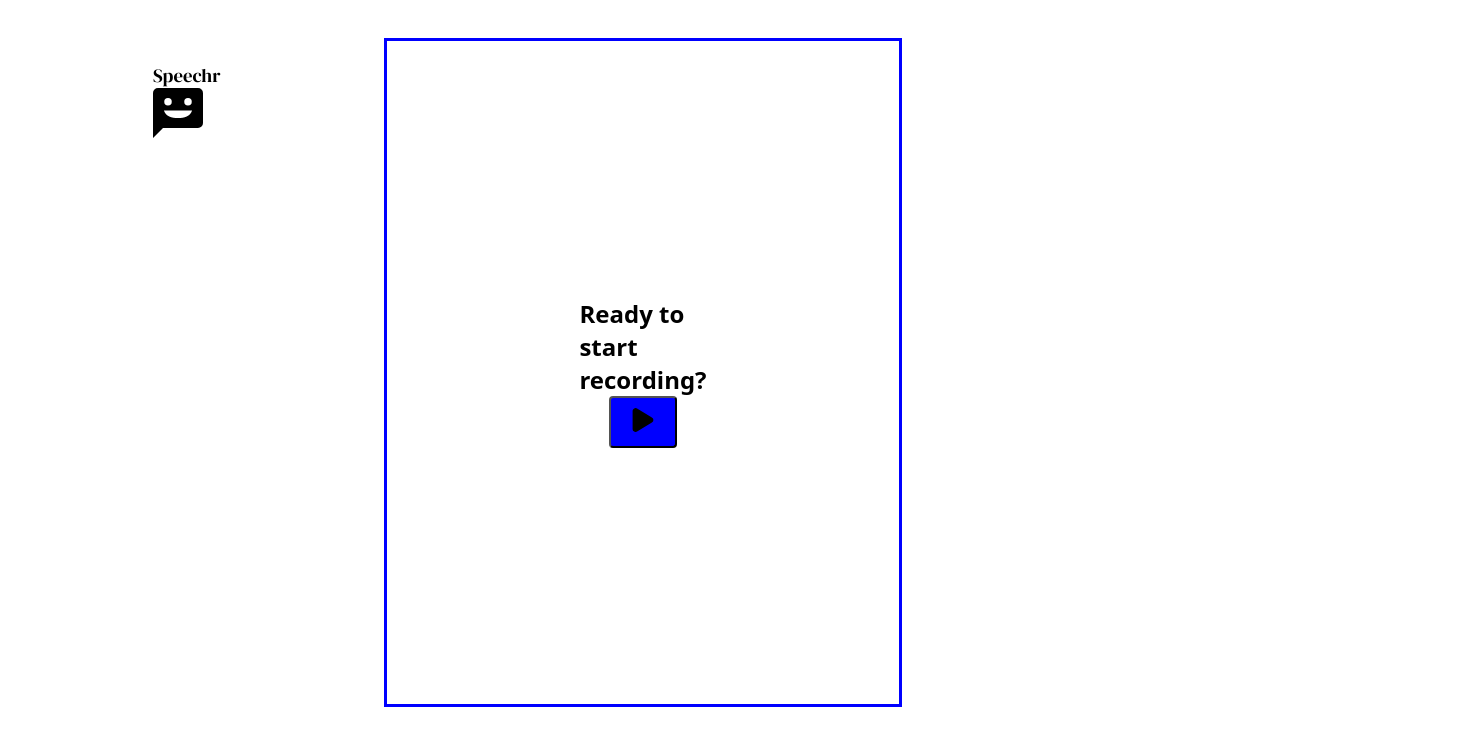
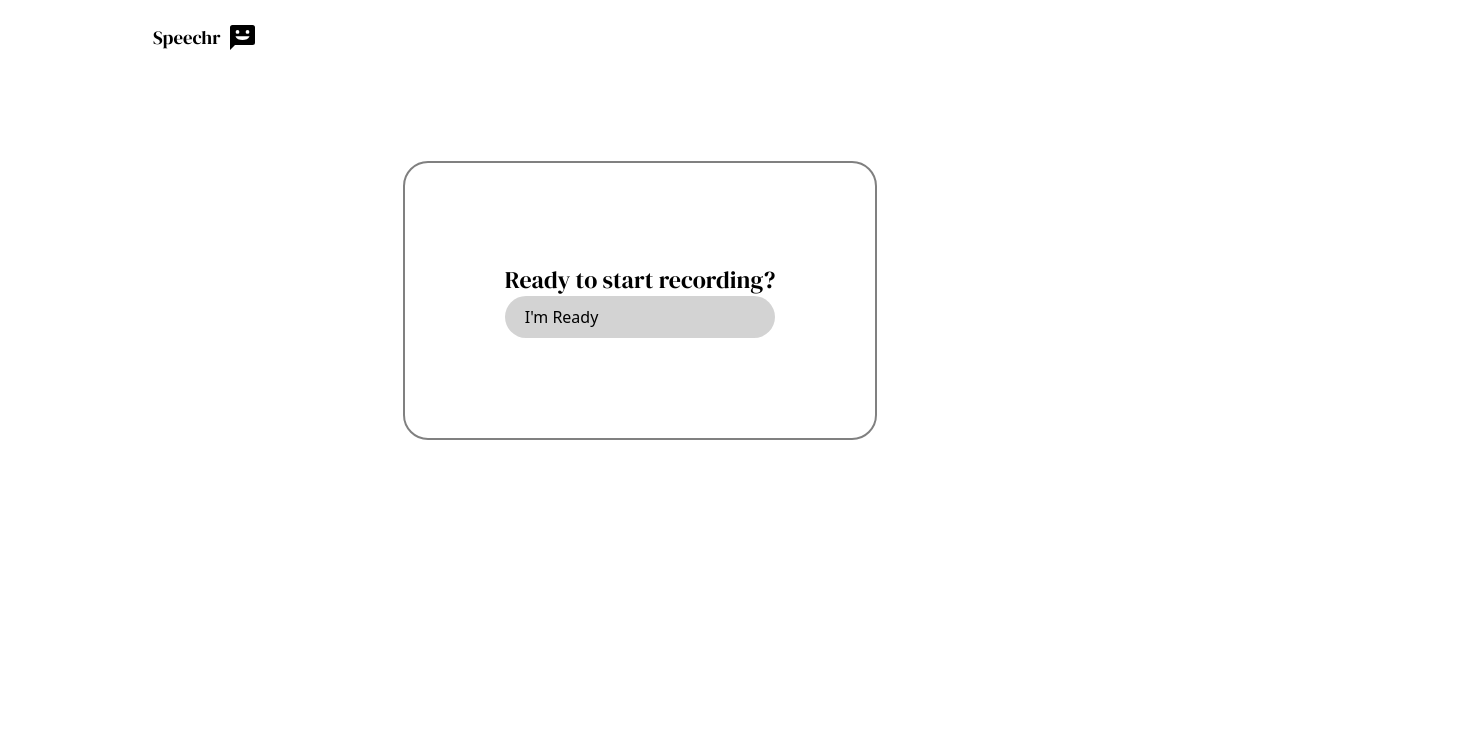
Before and after one commit to axolotl-salamander/speechmander, a React app: page /record in a window 1280 px wide. Shown: the top 746 px of the page, 1458 px wide, since content can reach past the window. Built offline with nearby package versions, Linux system fonts and the light colour scheme; what mic-recorder-to-mp3 would draw is missing.

Commit message:
began new front end implementation

```diff
--- a/client/components/Record.jsx
+++ b/client/components/Record.jsx
@@ -37,8 +37,6 @@ const Record = () => {
   const stopRecording = () => {
     Mp3Recorder.stop().getMp3()
       .then(([buffer, blob]) => {
-        // const blobUri = URL.createObjectURL(blob);
-        // setBlobUrl(blobUri);
         const file = new File(buffer, 'new-speech-recording.mp3', {
           type: blob.type,
           lastModified: Date.now()
@@ -54,12 +52,9 @@ const Record = () => {
           player.play();
         }, 1000);
         setFinishedRecording(true);
+
       })
       .catch(err => console.log('There was an error retreiving recorded file.'));
-    // if (recognitionRef.current) {
-    //   recognitionRef.current.stop();
-    //   setFinishedRecording(true);
-    // }
   };
 
   const handleToggleRecording = () => {
@@ -71,15 +66,7 @@ const Record = () => {
   const transcribeAudio = async (audio) => {
     const audioFile = testAudio;
 
-    fetch('/api', {
-      method: 'POST',
-      headers: {
-        'Content-Type': 'application/json'
-      },
-      body: {
-        audio: audioFile
-      },
-    })
+    fetch('/api')
       .then(response => response.json())
       .then(data => console.log('Transcript: ', data))
       .catch(err => console.error('Error: ', err));
@@ -128,11 +115,12 @@ const Record = () => {
       <div className="buttons">
         {
           !isRecording
-            ? <button onClick={handleToggleRecording} className='record-btn'>
-              <svg xmlns="http://www.w3.org/2000/svg" width="24" height="24" viewBox="0 0 14 14">
+            ? <div onClick={handleToggleRecording} className='record-btn'>
+              {/* <svg xmlns="http://www.w3.org/2000/svg" width="24" height="24" viewBox="0 0 14 14">
                 <path fill="currentColor" stroke="currentColor" d="M1.436 12.33a1.14 1.14 0 0 0 .63 1a1.24 1.24 0 0 0 1.22 0l8.65-5.35a1.11 1.11 0 0 0 0-2L3.286.67a1.24 1.24 0 0 0-1.22 0a1.14 1.14 0 0 0-.63 1z"/>
-              </svg>
-            </button>
+              </svg> */}
+              I'm Ready
+            </div>
             : <button onClick={handleToggleRecording} className='stop-record-btn'>
               <svg xmlns="http://www.w3.org/2000/svg" width="50" height="50" viewBox="0 0 14 14">
                 <path fill="currentColor" stroke="currentColor" d="M1.5 0A1.5 1.5 0 0 0 0 1.5v11A1.5 1.5 0 0 0 1.5 14h11a1.5 1.5 0 0 0 1.5-1.5v-11A1.5 1.5 0 0 0 12.5 0z"/>
--- a/client/containers/2.3PlayContainer.jsx
+++ b/client/containers/2.3PlayContainer.jsx
@@ -1,4 +1,4 @@
-import React from "react";
+import React from 'react';
 import Record from '../components/Record.jsx';
 
 const PlayContainer = () => {
@@ -8,16 +8,18 @@ const PlayContainer = () => {
         <div className="logo">
           <h3>Speechr</h3>
           <svg className='logo-icon' xmlns="http://www.w3.org/2000/svg" width="200" height="200" viewBox="0 0 20 20">
-    <path fill="currentColor" d="M18 0H2a2 2 0 0 0-2 2v18l4-4h14a2 2 0 0 0 2-2V2a2 2 0 0 0-2-2zm-4 4a1.5 1.5 0 1 1-1.5 1.5A1.5 1.5 0 0 1 14 4zM6 4a1.5 1.5 0 1 1-1.5 1.5A1.5 1.5 0 0 1 6 4zm4 8c-2.61 0-4.83-.67-5.65-3h11.3c-.82 2.33-3.04 3-5.65 3z"/>
+            <path fill="currentColor" d="M18 0H2a2 2 0 0 0-2 2v18l4-4h14a2 2 0 0 0 2-2V2a2 2 0 0 0-2-2zm-4 4a1.5 1.5 0 1 1-1.5 1.5A1.5 1.5 0 0 1 14 4zM6 4a1.5 1.5 0 1 1-1.5 1.5A1.5 1.5 0 0 1 6 4zm4 8c-2.61 0-4.83-.67-5.65-3h11.3c-.82 2.33-3.04 3-5.65 3z"/>
           </svg>
         </div>
       </div>
       <div className="play-container">
-        <h2>Ready to start recording?</h2>
-        <Record />
+        <div className="record-outer-container">
+          <h2>Ready to start recording?</h2>
+          <Record />
+        </div>
       </div>
     </>
-  )
+  );
   // if (this.state.isPlaying === false) {
   //   return (
   //     <div>
--- a/client/stylesheets/styles.css
+++ b/client/stylesheets/styles.css
@@ -6,11 +6,16 @@
     font-family: system-ui, -apple-system, BlinkMacSystemFont, 'Segoe UI', Roboto, Oxygen, Ubuntu, Cantarell, 'Open Sans', 'Helvetica Neue', sans-serif
 }
 
+h2 {
+    font-family: "DM Serif Display", serif;
+    font-weight: 400;
+    font-style: normal;
+}
+
 h3 {
     font-family: "DM Serif Display", serif;
     font-weight: 400;
     font-style: normal;
-
 }
 
 h1 {
@@ -42,24 +47,39 @@ h1 {
 }
 
 .nav-container {
+    width: 100%;
     display: flex;
 }
 
+.logo {
+    display: flex;
+}
+
+.logo > h3 {
+    margin-right: 10px;
+}
+
 .logo-icon {
-    width: 50px;
-    height: 50px;
+    width: 25px;
+    height: 25px;
 }
 
 /* play container */
 
 .play-container {
 display: flex;
-border: solid blue;
-padding: 20%;
-margin: 3% 30%;
+height: 75vh;
+/* padding: 20%; */
+/* margin: 3% 30%; */
 flex-direction: column;
 align-items: center;
-justify-content: start;
+justify-content: center;
+}
+
+.record-outer-container {
+    border: 2px solid gray;
+    border-radius: 25px;
+    padding: 100px;
 }
 
 .record-container {
@@ -90,11 +110,13 @@ margin-top: 20px;
 }
 
 .record-btn {
-background-color: blue;
-border-radius: 4px;
-padding: 10px 20px;
-cursor: pointer;
-transition: background-color 0.3s ease;
+    cursor: pointer;
+    border-radius: 25px;
+    padding: 10px 20px;
+    cursor: pointer;
+    background-color: lightgray;
+
+    transition: background-color 0.3s ease;
 }
 
 stop-record-btn {
```
